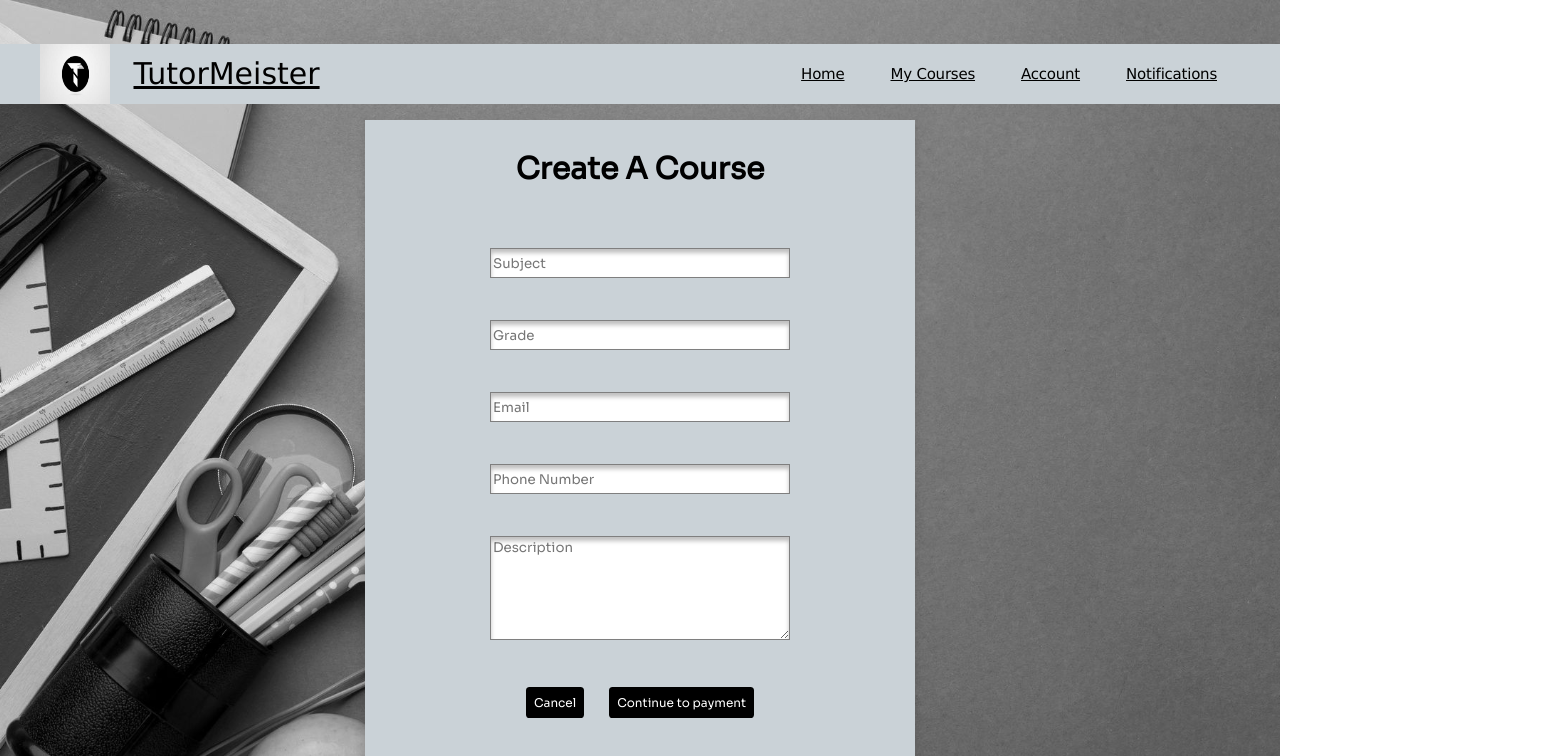
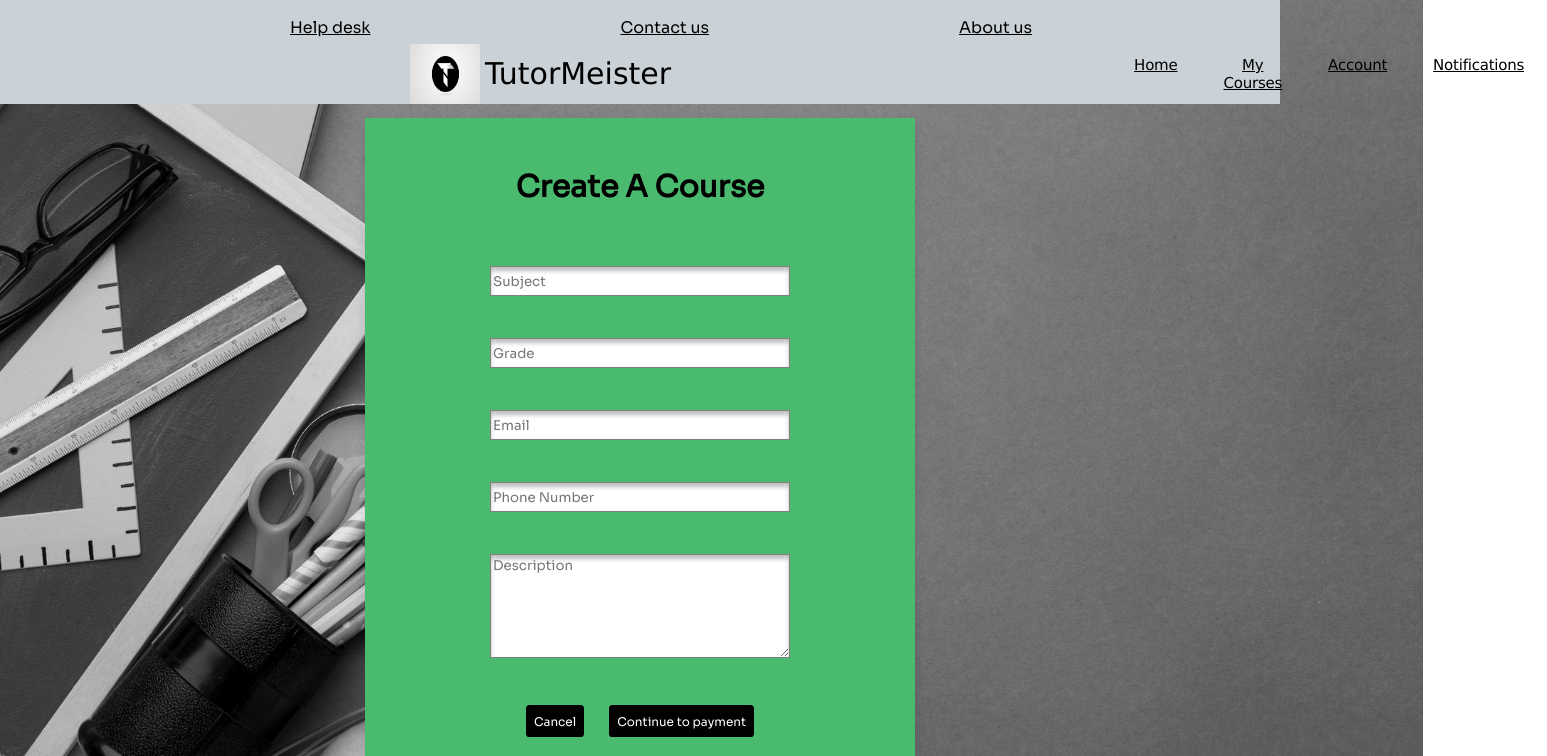
Before and after one commit to piyara2000/TutorMeister, a React (Create React App) app in the folder Views/: page /create-course in a window 1280 px wide. Shown: the top 756 px of the page, 1547 px wide, since content can reach past the window. Built offline with nearby package versions, Linux system fonts and the light colour scheme.

Commit message:
TM-50 - Instructor Login

```diff
--- a/Views/src/pages/css/stdHome.css
+++ b/Views/src/pages/css/stdHome.css
@@ -1,3 +1,36 @@
+a:hover{
+    background: #F1F1F1;
+    transition: .5s;
+}
+
+.btn{
+    font-size: 12px;
+    text-align: center;
+    vertical-align: middle;
+    padding: .67em .67em;
+    cursor: pointer;
+    color: black;
+    background-color: #86C232;
+    border: none;
+    border-radius: .3em;
+    border: 1px solid #86C232;
+}
+
+.btn:hover{
+    background-color: white;
+    color: #000000;
+    border: 1px solid black;
+}
+
+.container{
+    max-width: 1200px;
+    margin: 0 auto;
+}
+
+.content-section{
+    margin: 1em;
+}
+
 header{
     position: absolute;
     height: 60px;
@@ -11,22 +44,55 @@ header{
     padding: 0 40px;
 }
 
-img.home-logo-img{
-    width: 70px;
-    height: 60px;
-    padding: 10px 0px 10px 0px;
-    margin-right: 5px;
-}
-
 .homeLogo{
     font-family: Verdana;
     font-size: 30px;
-    text-decoration: underline;
+    /* text-decoration: underline; */
     line-height: 30px;
     padding-left: 0px ;
     padding-right: 400px;
 }
 
+img.home-logo-img{
+    width: 70px;
+    height: 60px;
+    padding: 10px 0px 10px 370px;
+    margin-right: 5px;
+}
+
+.item{
+    padding-top: 10px;
+    padding-bottom: 20px;
+    margin: 35px;
+    background-color: #FFFFFF;
+    border-radius: 10px;
+}
+
+.item-details{
+    align-items: center;
+    padding: 5px;
+}
+
+.item-image{
+    height: 150px;
+    width: 250px;
+}
+
+.item-title{
+    display: block;
+    width: 100%;
+    text-align: center;
+    font-weight: bold;
+    font-size: 1.5em;
+    color: #222629;
+    margin-bottom: 15px;
+}
+
+.items{
+    display: flex;
+    flex-wrap: wrap;
+    justify-content: space-around;
+}
 
 .navigationBar ul{
     display: flex;
@@ -52,11 +118,6 @@ img.home-logo-img{
     color: #000000;
 }
 
-a:hover{
-    background: #F1F1F1;
-    transition: .5s;
-}
-
 .search{
     box-sizing: border-box;
     margin-top: 140px;
@@ -68,74 +129,16 @@ a:hover{
     border-radius: 20px;
 }
 
-.content-section{
-    margin: 1em;
-}
-
-.container{
-    max-width: 1200px;
-    margin: 0 auto;
-}
-
-.btn{
-    font-size: 12px;
-    text-align: center;
-    vertical-align: middle;
-    padding: .67em .67em;
-    cursor: pointer;
-    color: black;
-    background-color: #86C232;
-    border: none;
-    border-radius: .3em;
-    border: 1px solid #86C232;
-}
-
-.btn:hover{
-    background-color: white;
-    color: #000000;
-    border: 1px solid black;
-}
-
-.item{
-    padding-top: 10px;
-    padding-bottom: 20px;
-    margin: 35px;
-    background-color: #FFFFFF;
-    border-radius: 10px;
-}
-
-.item-title{
-    display: block;
-    width: 100%;
-    text-align: center;
-    font-weight: bold;
-    font-size: 1.5em;
-    color: #222629;
-    margin-bottom: 15px;
-}
-
-.item-image{
-    height: 150px;
-    width: 250px;
-}
-
-.item-details{
-    align-items: center;
-    padding: 5px;
-}
-
-.items{
-    display: flex;
-    flex-wrap: wrap;
-    justify-content: space-around;
-}
-
 /* footer */
 .home-footer{
     padding-top: 1px;
     width: 100%;
     height: 90px;
     background-color:#CAD2D7;
+    position: fixed;
+    left: 0;
+    bottom: 0;
+
 }
 
 .home-footer a{
--- a/Views/src/pages/css/stdSignUp.css
+++ b/Views/src/pages/css/stdSignUp.css
@@ -1,75 +1,7 @@
-.container{
-    display: flex;
-    justify-content: center;
-    align-items: center;
-    padding: 20px;
-}
-
-.form{
-    width: 550px;
-    background: #CAD2D7;
-    box-shadow: 0 5px 10px rgba(0, 0, 0, .1);
-    padding-bottom: 20px;
-}
-
-.login-form{
-    width: 450px;
-}
-
-.flex{
-    display: flex;
-    gap: 15px;
-    align-items: center;
-    justify-content: center;
-}
-
-img.home-logo-img{
-    width: 70px;
-    height: 60px;
-}
-
-.homeLogoSignUp{
-    font-family: Verdana;
-    font-size: 30px;
-    text-decoration: underline;
-    line-height: 30px;
-}
-
-.heading{
-    font-weight: bold;
-    text-align: center;
-    padding-bottom: 20px;
-}
-
-.inputbox{
-    box-sizing: border-box;
-    background: #FFFFFF;
-    border: 1px solid rgba(0, 0, 0, 0.5);
-    box-shadow: inset 0px 4px 4px rgba(0, 0, 0, 0.25);
-}
-
-.name{
-    width: 200px;
-    height: 30px;
-}
-
-.details{
-    height: 30px;
-    width: 416px;
-}
-
-.buttons{
-    gap: 165px;
-}
-
-.signup-btns{
-    gap: 25px;
-}
-
 .button{
     font-size: 12px;
     text-align: center;
-    vertical-align: middle;
+    vertical-align:10px;
     padding: .67em .67em;
     cursor: pointer;
     color: white;
@@ -84,12 +16,96 @@ img.home-logo-img{
     border: 1px solid black;
 }
 
+.button.forgot-password {
+    background-color:#4aba6e;
+    color: #000000;
+    font-weight: bold;
+    text-decoration: none;
+    cursor: pointer;
+}
+
+.button.forgot-password:hover {
+    background-color: #4aba6e;
+    border: none;
+    text-decoration: underline;
+}
+
+.container{
+    display: flex;
+    justify-content: center;
+    align-items: center;
+    padding: 20px;
+    position: absolute;
+    left: 100px;
+    right: 100px;
+    bottom: 100px;
+    top: 100px;
+}
+
+.details{
+    height: 30px;
+    width: 416px;
+}
+
+.flex{
+    display: flex;
+    gap: 15px;
+    align-items: center;
+    justify-content: center;
+}
+
+.form{
+    width: 550px;
+    background: #4aba6e;
+    box-shadow: 0 5px 10px rgba(0, 0, 0, .1);
+    padding-bottom: 20px;
+    padding-top: 20px;
+}
+
+.heading{
+    font-weight: bold;
+    text-align: center;
+    padding-bottom: 20px;
+}
+
+.homeLogoSignUp{
+    font-family: Verdana;
+    font-size: 30px;
+    text-decoration: underline;
+    line-height: 30px;
+}
+
+.inputbox{
+    box-sizing: border-box;
+    background: #FFFFFF;
+    border: 1px solid rgba(0, 0, 0, 0.5);
+    box-shadow: inset 0px 4px 4px rgba(0, 0, 0, 0.25);
+}
+
+.login-btn{
+    gap: 120px;
+}
+
+.login-details{
+    width: 300px;
+}
+
+.login-form{
+    width: 450px;
+    text-align: center;
+}
+
+.name{
+    width: 200px;
+    height: 30px;
+}
+
 .padding{
     padding-left: 340px;
 }
 
-.login-details{
-    width: 300px;
+.signup-btns{
+    gap: 25px;
 }
 
 /* footer */
--- a/Views/src/pages/insLogin.js
+++ b/Views/src/pages/insLogin.js
@@ -1,7 +1,7 @@
-import React from 'react';
-import './css/stdSignUp.css';
-import logo from './img/logo.jpg'; // Update the path as needed
-import loginImage from './img/login.jpg'; // Update the path as needed
+import React from "react";
+import "./css/stdSignUp.css";
+import logo from "./img/RectangleLogo.png"; // Update the path as needed
+import loginImage from "./img/login.jpg"; // Update the path as needed
 
 const InstructorLogin = () => {
   return (
@@ -21,37 +21,96 @@ const InstructorLogin = () => {
           <div className="row">
             <div className="flex">
               <div>
-                <img className="home-logo-img" src={logo} alt="HomePageLogo" />
-              </div>
-              <div>
-                <h3 className="homeLogo">TutorMeister</h3>
+                <img
+                  className="rectangular-logo"
+                  src={logo}
+                  alt="RectangularLogo"
+                />
               </div>
             </div>
             <h3 className="heading">Log-In as an Instructor</h3>
-            <center><input type="email" className="inputbox details login-details" placeholder="Email-address" /></center><br /><br />
-            <center><input type="password" className="inputbox details login-details" placeholder="Password" /></center><br /><br />
-            <center><input type="button" value="Log-In" className="button login-btn" onClick={() => window.location.href='instructorHome.html'} /></center><br />
-            <p><center>Not a member?</center></p>
+            <center>
+              <input
+                type="email"
+                className="inputbox details login-details"
+                placeholder="Email-address"
+              />
+            </center>
+            <br />
+            <br />
+            <center>
+              <input
+                type="password"
+                className="inputbox details login-details"
+                placeholder="Password"
+              />
+            </center>
+            <br />
+            <br />
+            <div className="flex buttons login-btn">
+              <div>
+                <input
+                  type="button"
+                  value="Log-In"
+                  className="button login-btn"
+                  onClick={() => (window.location.href = "instructorHome.html")}
+                />
+                <br />
+              </div>
+              <div>
+                <input
+                  type="button"
+                  value="Forgot your password?"
+                  className="button forgot-password"
+                  onClick={() => (window.location.href = "")}
+                />
+                <br />
+              </div>
+            </div>
+            <p>
+              <center>Not a member?</center>
+            </p>
             <div className="flex buttons signup-btns">
               <div>
-                <input type="button" value="Sign-Up as a student" className="button signup-btn" onClick={() => window.location.href='studentSignUp.html'} />
+                <input
+                  type="button"
+                  value="Sign-Up as a student"
+                  className="button signup-btn"
+                  onClick={() => (window.location.href = "studentSignUp.html")}
+                />
               </div>
               <div>
-                <input type="button" value="Sign-Up as an instructor" className="button signup-btn" onClick={() => window.location.href='instructorSignUp.html'} />
+                <input
+                  type="button"
+                  value="Sign-Up as an instructor"
+                  className="button signup-btn"
+                  onClick={() =>
+                    (window.location.href = "instructorSignUp.html")
+                  }
+                />
               </div>
-            </div><br />
+            </div>
+            <br />
           </div>
         </form>
       </div>
 
       <div className="home-footer">
         <ul>
-          <li><a href="">Help desk</a></li>
-          <li><a href="">Contact us</a></li>
-          <li><a href="">About us</a></li>
+          <li>
+            <a href="">Help desk</a>
+          </li>
+          <li>
+            <a href="">Contact us</a>
+          </li>
+          <li>
+            <a href="">About us</a>
+          </li>
         </ul>
         <hr />
-        <p><center> © 2023, TutorMeister, Inc.</center></p>
+        <p>
+          <center> © 2023, TutorMeister, Inc.</center>
+        </p>
       </div>
     </>
   );
```
Also changed, not shown: Views/src/pages/img/RectangleLogo.png (added).
